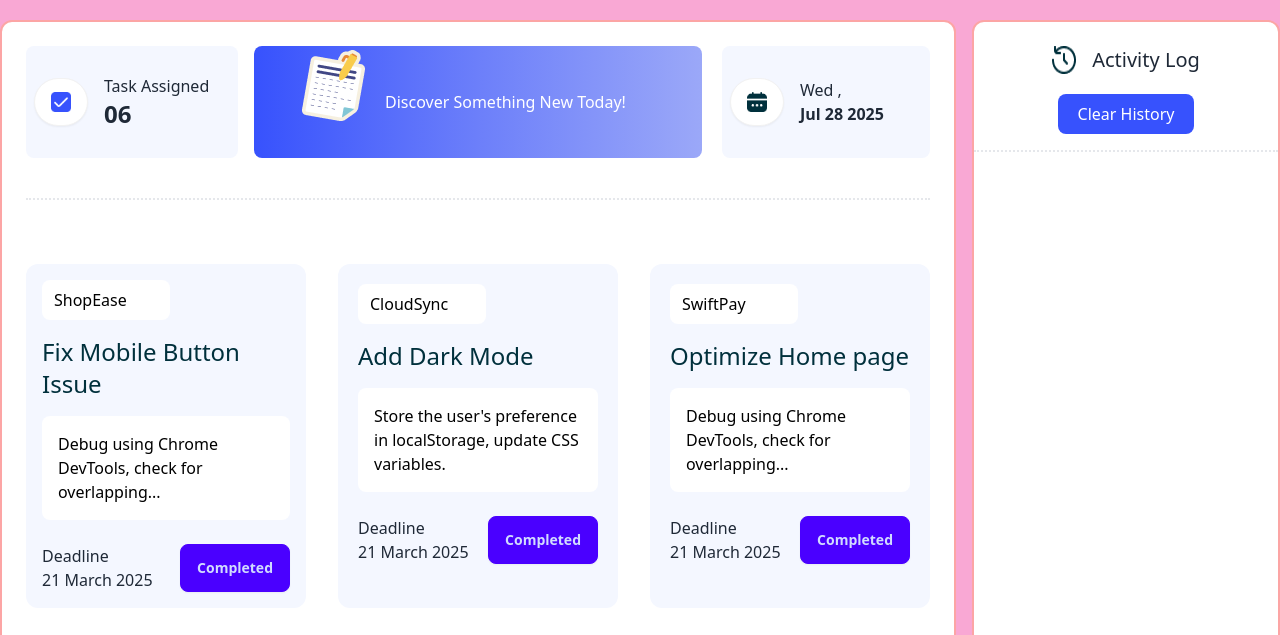
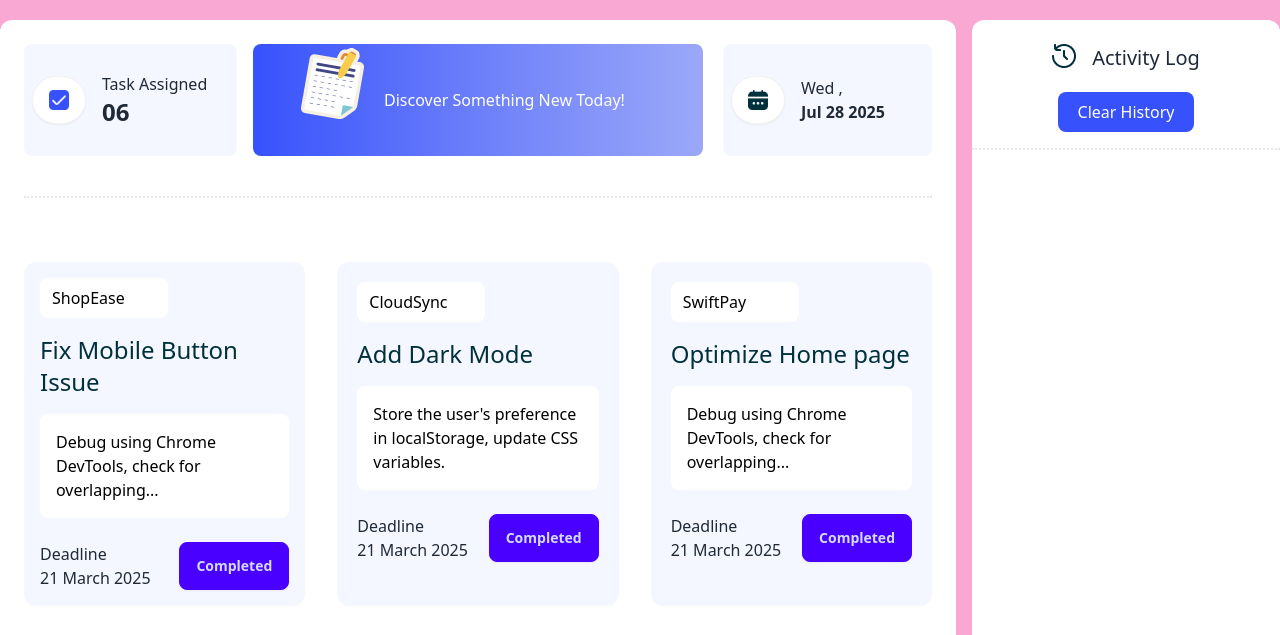
Before and after one commit to Maruf220502/assignment-5, a plain HTML site: page index.html in a window 1280 px wide. Shown: the part 120-755 px from the top of the page. Drawn offline with nearby package versions, Linux system fonts and the light colour scheme.

Commit message:
some correction

```diff
--- a/index.html
+++ b/index.html
@@ -27,7 +27,7 @@
         <section>
             <div class="grid grid-cols-4 grid-rows-3 gap-4 mt-5">
                 <!-- button part -->
-                <div class=" border-red-300 border-2 col-span-3 row-span-3 pt-6 pb-8 px-6 mb-14 bg-white rounded-xl">
+                <div class="col-span-3 row-span-3 pt-6 pb-8 px-6 mb-14 bg-white rounded-xl">
                     <!-- Discover button -->
                     <div class="grid grid-cols-4 gap-2 rounded-lg">
                         <div class="flex mr-2 p-2 gap-4 bg-[#F4F7FF] rounded-lg h-28">
@@ -127,9 +127,9 @@
                    </div>
                 </div>
                 <!-- history part -->
-                <div class="border-red-300 border-2 bg-white row-span-3 flex flex-col  items-center text-center mb-14 rounded-xl">
+                <div class="bg-white row-span-3 flex flex-col  items-center text-center mb-14 rounded-xl">
                     <div class="flex gap-4 mt-6">
-                        <img class="" src="assets/activity.png" alt="">
+                        <img class=" w-6 h-6" src="assets/activity.png" alt="">
                         <h1 class="text-xl font-medium">Activity Log</h1>
                     </div>
                     <button class="bg-[#3752FD] text-white rounded-lg px-5 py-2 mt-5">Clear History</button>
```
